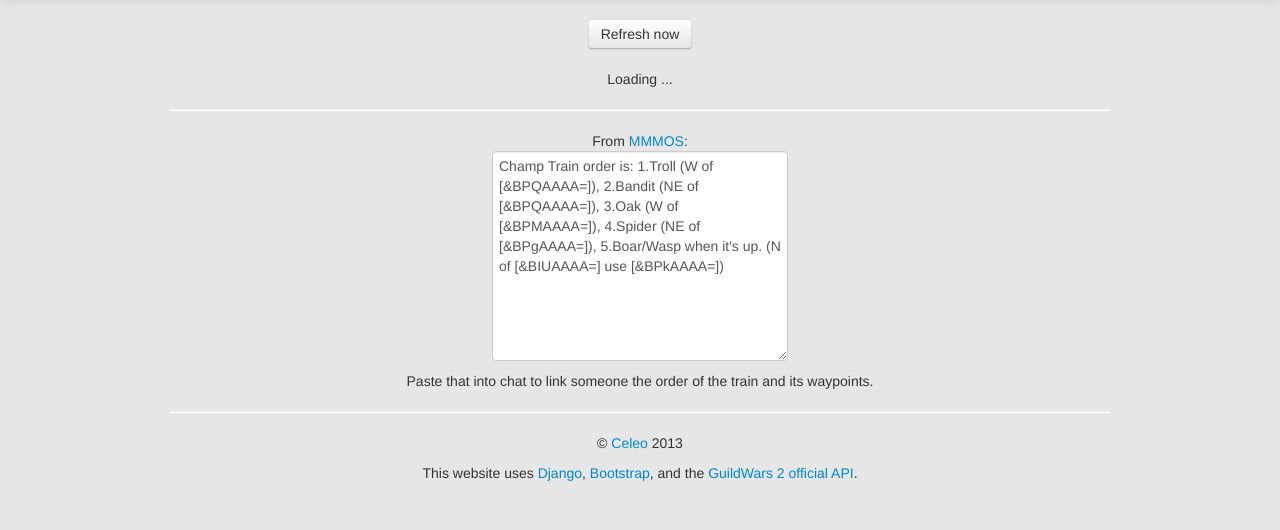
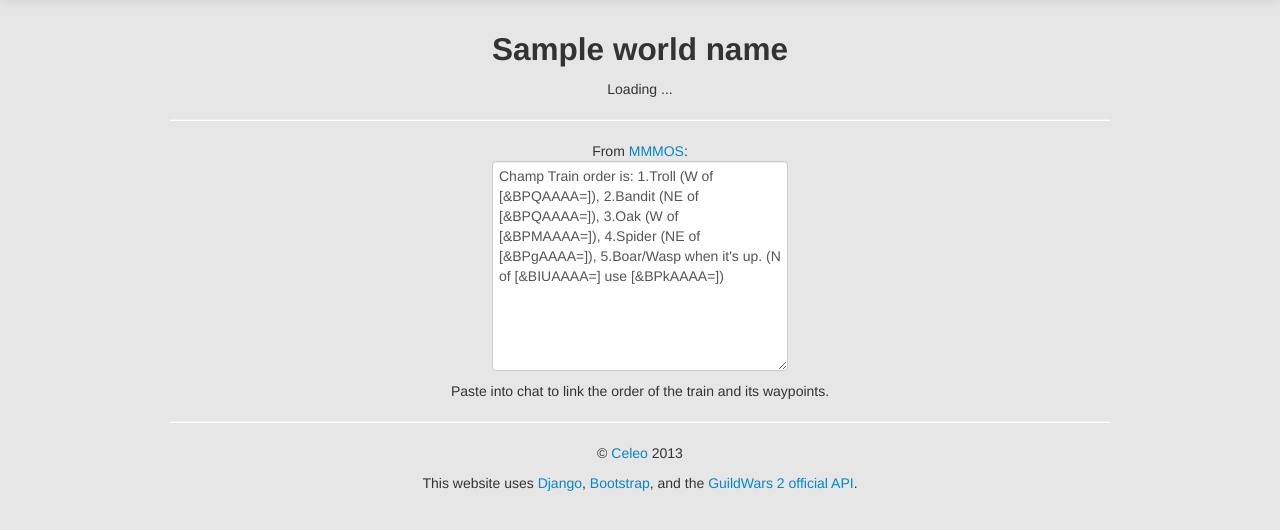
Before and after one commit to Celeo/Queensdale_zerg, a Django app: template zerg/templates/zerg/world.html in a window 1280 px wide. Shown: the part 41-571 px from the top of the page. Run offline with Django 3.2, Linux system fonts and the light colour scheme; the template is opened without the code that fills it: most values are stand-ins (such as "Sample title", 1, 10 or a date in 2020); some libraries are stand-ins or nearby versions.

Commit message:
Small template text changes

```diff
--- a/zerg/templates/zerg/world.html
+++ b/zerg/templates/zerg/world.html
@@ -15,16 +15,16 @@
 
 {% endblock %}
 
+{% block content %}
 
-
-{% block content %}
+<h2>{{ world_name }}</h2>
 
 <input type="hidden" id="world_name" value="{{ world_name }}">
 <input type="hidden" id="world_id" value="{{ world_id }}">
 
 <div class="container">
 
-<button class="btn" onclick="load();">Refresh now</button><br><br>
+<!-- <button class="btn" onclick="load();">Refresh now</button><br><br> -->
 
 <div id="d">Loading ...</div>
 
@@ -32,6 +32,6 @@
 
 From <a href="http://guildwars2.mmmos.com/index.php?page=view&id=17936&title=queensdale-champion-train-guide">MMMOS</a>:<br>
 <textarea style="width: 30%; height: 200px;">Champ Train order is: 1.Troll (W of [&BPQAAAA=]), 2.Bandit (NE of [&BPQAAAA=]), 3.Oak (W of [&BPMAAAA=]), 4.Spider (NE of [&BPgAAAA=]), 5.Boar/Wasp when it's up. (N of [&BIUAAAA=] use [&BPkAAAA=])</textarea><br>
-Paste that into chat to link someone the order of the train and its waypoints.
+Paste into chat to link the order of the train and its waypoints.
 
 {% endblock %}
```
Also changed, not shown: zerg/templates/zerg/data.html (line endings or trailing spaces).
